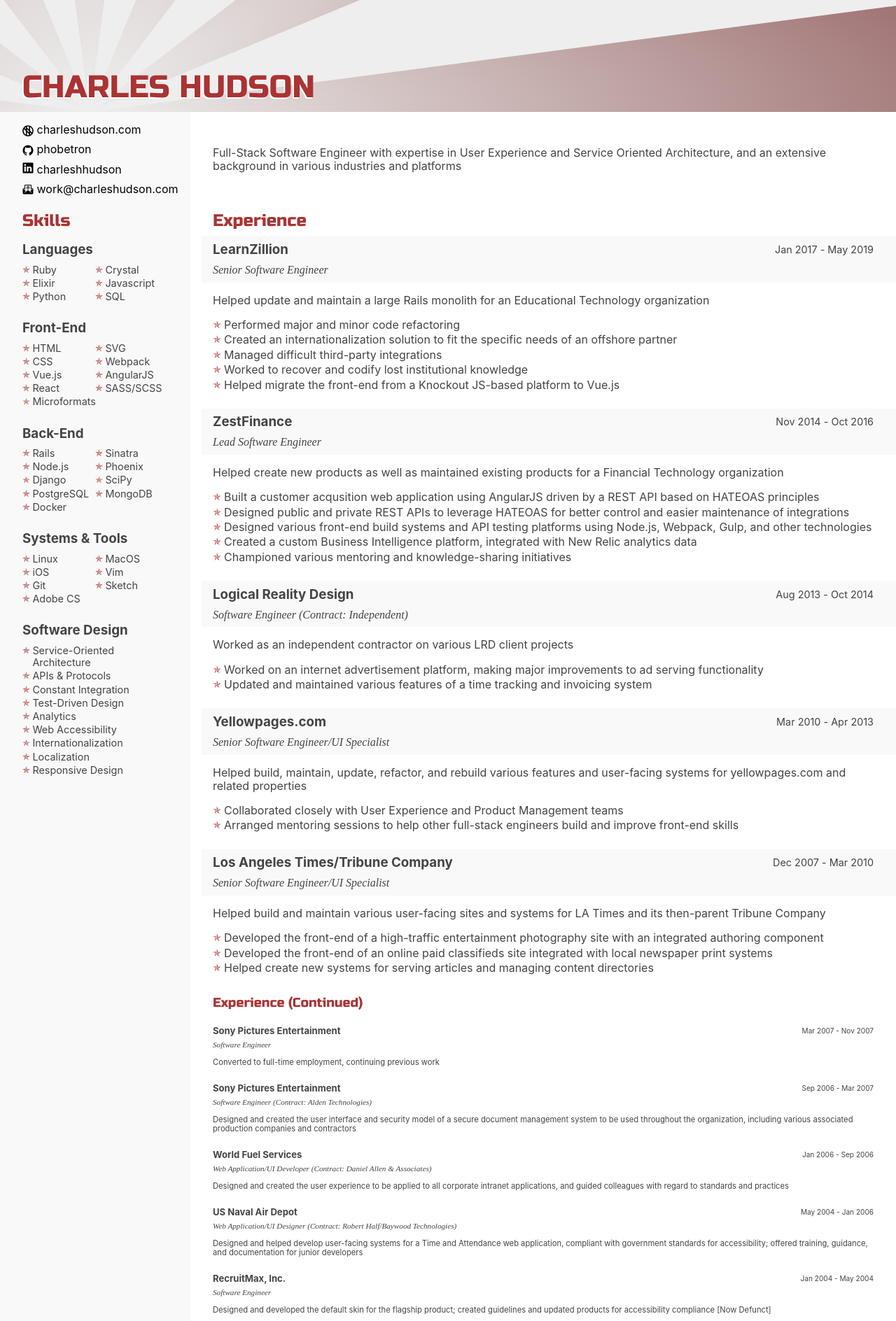
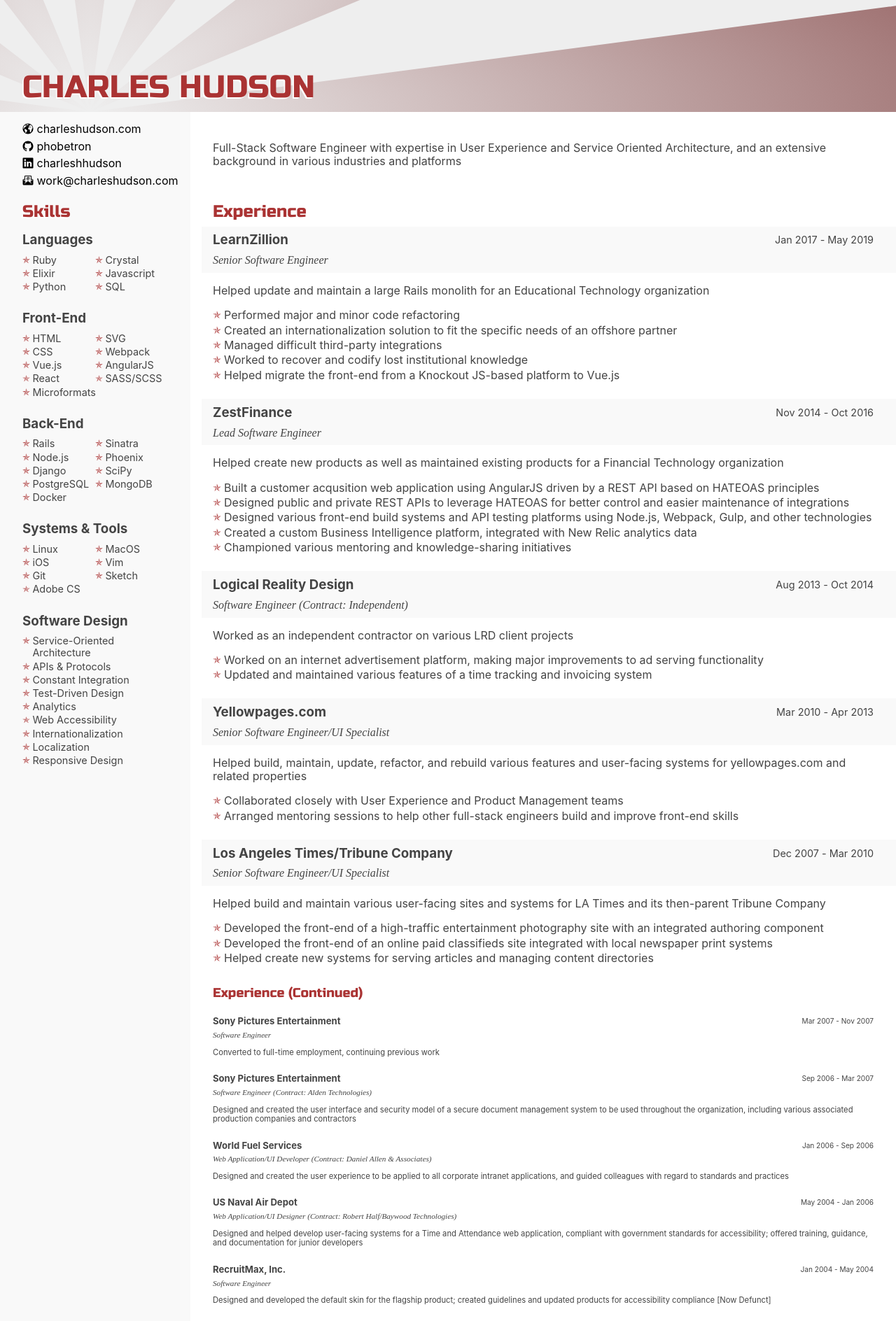
Before and after one commit to phobetron/phobetron.github.io, a Jekyll site: the page built from resume.html, in a window 1280 px wide. Shown: the top 1888 px of the page at 70% size. Built offline with Jekyll 4.4.1, drawn with Linux system fonts in a browser that asks for light colours.

Commit message:
Correcting icon misalignment

```diff
--- a/_sass/_resume.scss
+++ b/_sass/_resume.scss
@@ -84,6 +84,7 @@
 
     li {
       flex-basis: 50%;
+      line-height: 1em;
       padding: 0;
 
       &::before {
@@ -95,12 +96,8 @@
     }
     svg {
       height: 1em;
-      vertical-align: middle;
+      vertical-align: bottom;
       width: 1em;
-
-      &.icon-linkedin {
-        vertical-align: text-top;
-      }
     }
   }
 
--- a/resume.html
+++ b/resume.html
@@ -16,7 +16,7 @@
             <a href="{{ site.data.resume.basics.website }}">
               <svg class="icon-website" role="img" aria-labelledby="title-website">
                 <title id="title-website"></title>
-                <use xlink:href="#sprite-chh-seal" fill="currentColor" />
+                <use xlink:href="#sprite-website" fill="currentColor" />
               </svg>
               {{ site.data.resume.basics.website | replace: 'https://', '' }}
             </a>
```
